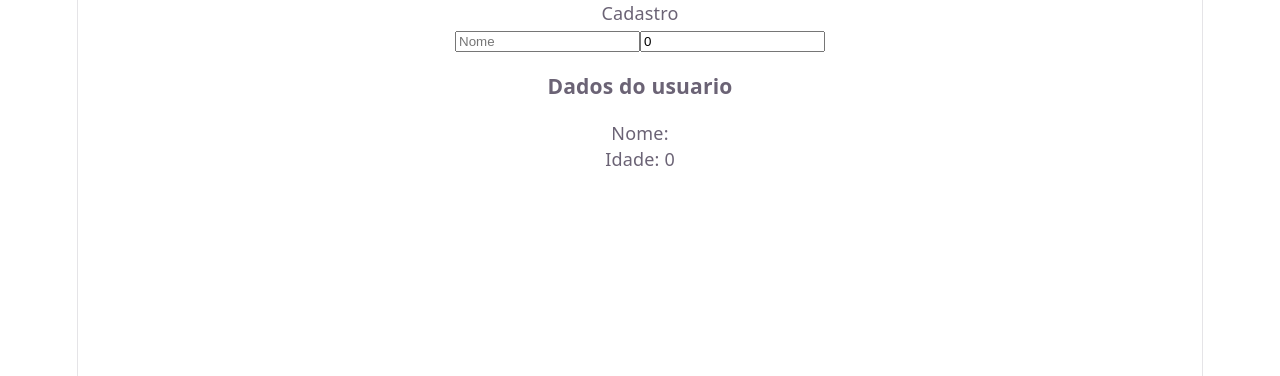
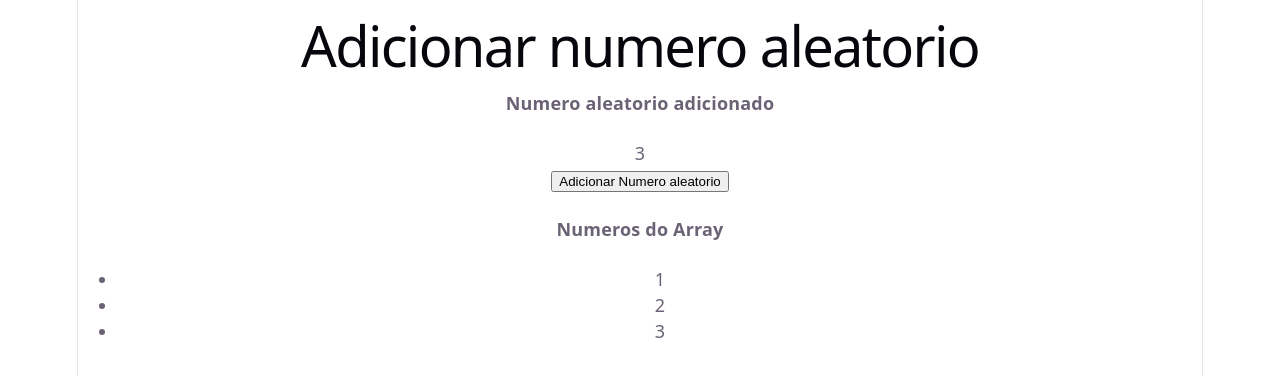
Before and after one commit to LuizAlbertoDev/Desafios-React, a React (Vite) app: page / in a window 1280 px wide. Shown: the top 376 px of the page. Built offline with nearby package versions, Linux system fonts and the light colour scheme.

Commit message:
feat: Desafio adicionando numeros aleatorios no array realizado

```diff
--- a/src/App.jsx
+++ b/src/App.jsx
@@ -1,9 +1,9 @@
-import Cadastro from './Desafios/Desafio_017_objeto_nome_idade'
+import AdicionarAleatorio from './Desafios/Desafio_018_array_numeros_aleatorios'
 
 function App() {
     return (
         <div>
-            <Cadastro />
+            <AdicionarAleatorio />
         </div>
     )
 }
--- /dev/null
+++ b/src/Desafios/Desafio_018_array_numeros_aleatorios.jsx
@@ -0,0 +1,33 @@
+import { useState } from "react";
+
+function AdicionarAleatorio(){
+    const [numeros,setNumeros] = useState([1,2,3])
+
+    const adicionarNumero = () => {
+        const numeroAleatorio = Math.floor(Math.random() * 100) + 1
+
+        setNumeros(prev =>[
+            ...prev,
+            numeroAleatorio
+        ])
+    }
+
+    return(
+        <div>
+            <h1>Adicionar numero aleatorio</h1>
+
+            <h4>Numero aleatorio adicionado</h4>
+            <p>{numeros[numeros.length -1]}</p>
+
+            <button onClick={adicionarNumero}>Adicionar Numero aleatorio</button>
+
+            <h4>Numeros do Array</h4>
+            <ul>
+                {numeros.map((numero,index) => {
+                    return <li key={index}>{numero}</li>
+                })}
+            </ul>
+        </div>
+    )
+}
+export default AdicionarAleatorio
```
